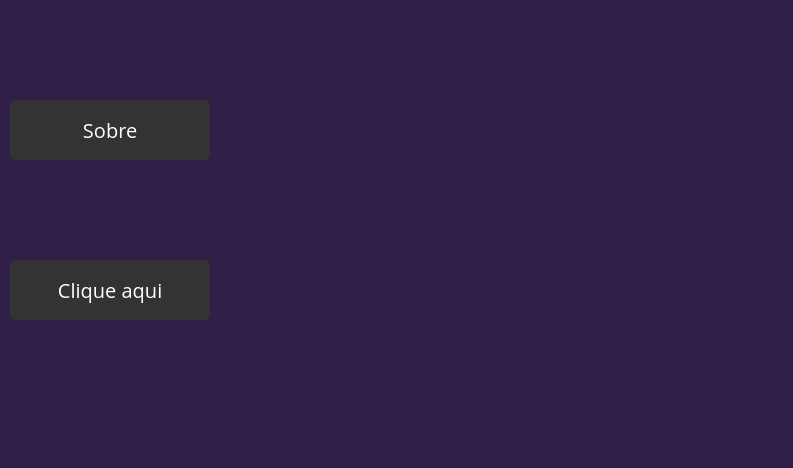
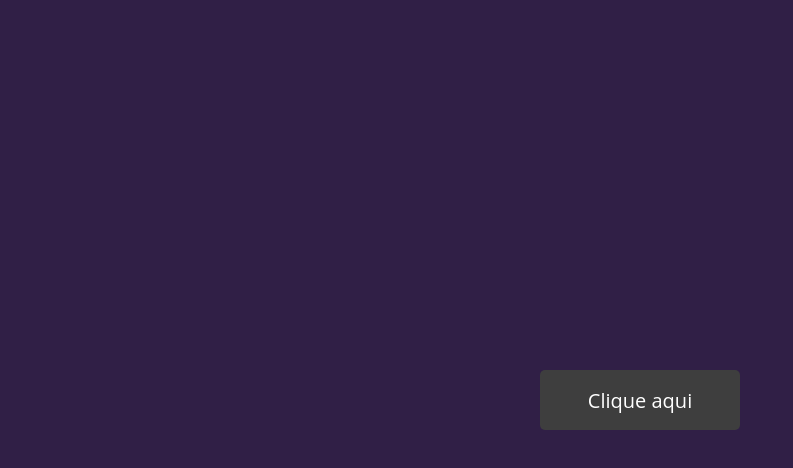
Before and after one commit to Diego0761/Testecss, a plain HTML site: page index.html in a window 1280 px wide. Shown: the whole page, without its empty margins (0-793 px from the left). Drawn offline with Linux system fonts and the light colour scheme.

Commit message:
second version

```diff
--- a/index.html
+++ b/index.html
@@ -1,5 +1,6 @@
 <!DOCTYPE html>
 <html lang="pt-BR">
+
 <head>
     <meta charset="UTF-8">
     <meta http-equiv="X-UA-Compatible" content="IE=edge">
@@ -8,16 +9,15 @@
     <title>Sim</title>
 
 </head>
+
 <body>
-    <section class="container">
-        <div class="content">
-            <button class="button" id="button">Sobre</button>
-        </div>
-    </section>
-    <div class="button">
+
+    <div class="center">
         <button class="button" id="button2">Clique aqui</button>
     </div>
 
     <script src="index.js"></script>
+
 </body>
+
 </html>
--- a/style.css
+++ b/style.css
@@ -1,30 +1,28 @@
 * {
     font-family: 'Open Sans', sans-serif;
-    margin: 0 auto;
-    padding: 0;
-    width: auto;
 }
 
 body {
     background-color: rgb(48, 31, 70);
 }
 
-container {
-    display: flex;
-    flex-direction: column;
-    justify-content: center;
-    align-items: center;
-}
+/*container {
+
+} */
 
 button {
-    background-color: rgb(51, 51, 51);
+    background-color: rgb(62, 62, 62);
     color: white;
     height: 60px;
     width: 200px;
     font-size: 20px;
     border: none;
     border-radius: 5px;
-    margin-top: 100px;
-    margin-left: 10px;
     cursor: pointer;
+    margin: auto;
+    position: absolute;
+    top: 0;
+    left: 0;
+    bottom: 0;
+    right: 0;
 }
```
Also changed, not shown: index.js (+5 -2 lines).
